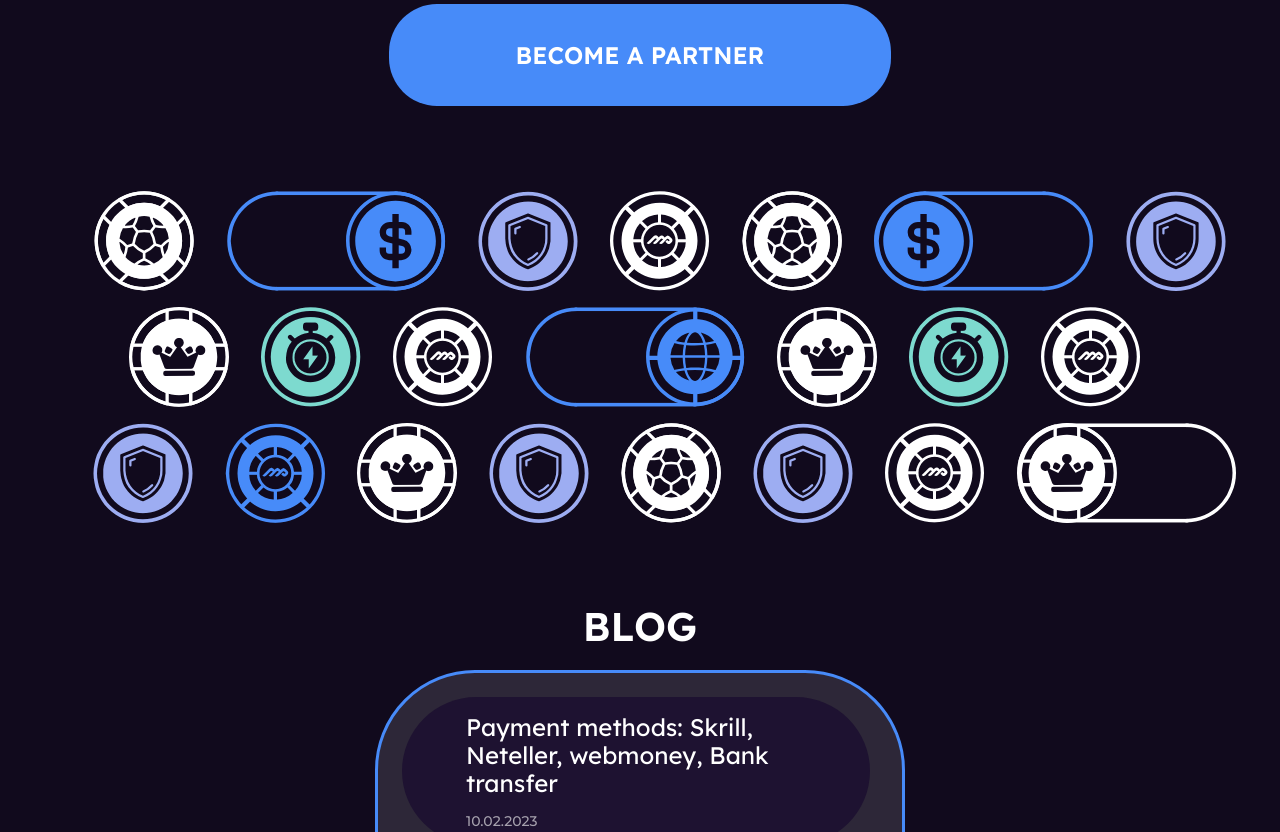
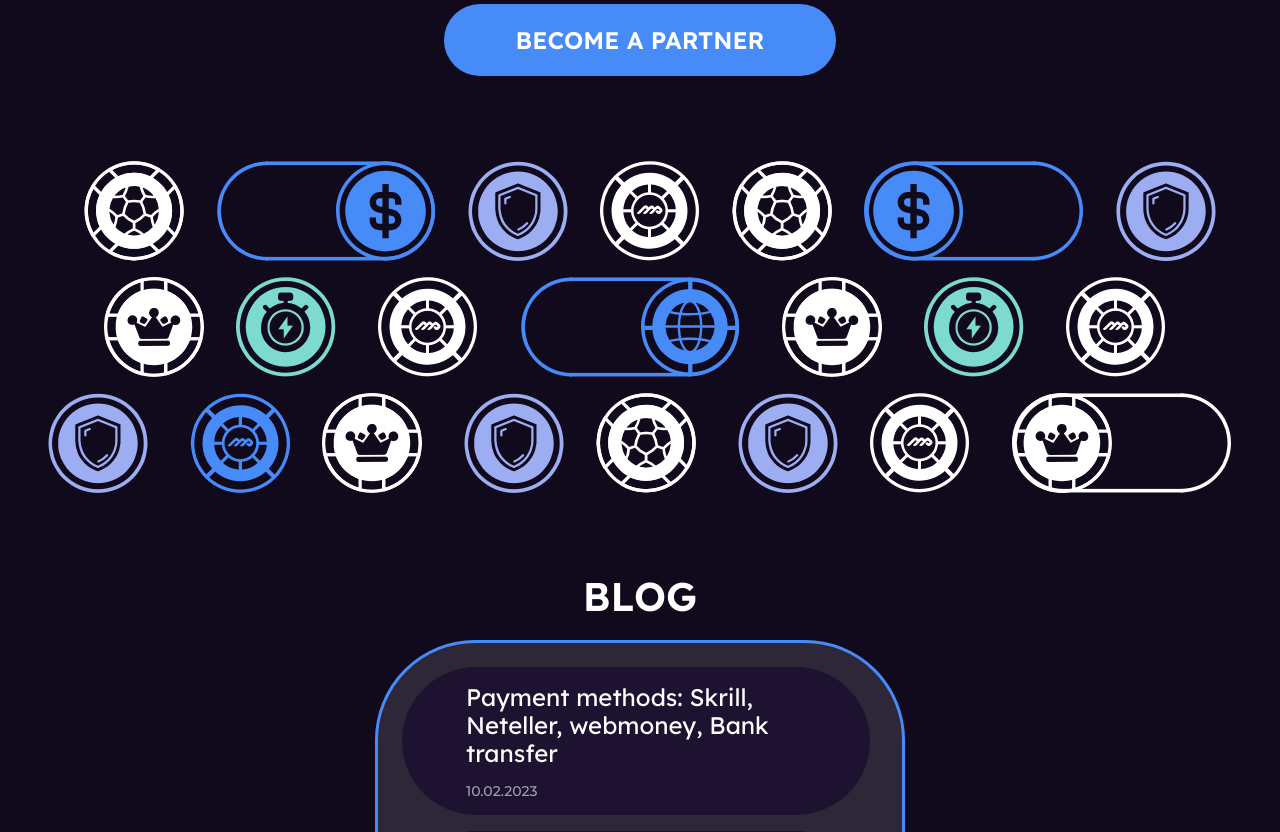
Before and after one commit to Yauhen-Kuntsevich/gambling-house, a plain HTML site: page index.html in a window 1280 px wide. Shown: the part 459-1291 px from the top of the page. Drawn offline with Linux system fonts and the light colour scheme.

Commit message:
UI fixes

```diff
--- a/index.html
+++ b/index.html
@@ -172,7 +172,7 @@
                 />
               </div>
               <img
-                class="chip-image"
+                class="chip-image additional-margin"
                 src="./images/chips/soccer-chip.svg"
                 alt="Soccer chip icon"
                 width="100"
@@ -181,27 +181,27 @@
             </div>
             <div class="chips-line-second">
               <img
-                class="chip-image"
+                class="chip-image additional-margin"
                 src="./images/chips/m-chip.svg"
                 alt="M-like chip icon"
                 width="100"
                 height="100"
               />
               <img
-                class="chip-image"
+                class="chip-image additional-margin"
                 src="./images/chips/timer-chip.svg"
                 alt="Timer chip icon"
                 width="100"
                 height="100"
               />
               <img
-                class="chip-image"
+                class="chip-image additional-margin"
                 src="./images/chips/crown-chip.svg"
                 alt="Crown chip icon"
                 width="100"
                 height="100"
               />
-              <div class="chip-slider">
+              <div class="chip-slider additional-margin">
                 <img
                   class="chip-image down-moving"
                   src="./images/chips/world-chip.svg"
@@ -211,7 +211,7 @@
                 />
               </div>
               <img
-                class="chip-image"
+                class="chip-image additional-margin"
                 src="./images/chips/m-chip.svg"
                 alt="M-like chip icon"
                 width="100"
@@ -233,7 +233,7 @@
               />
             </div>
             <div class="chips-line-third">
-              <div class="chip-slider white-border">
+              <div class="chip-slider white-border additional-margin">
                 <img
                   class="chip-image up-moving"
                   src="./images/chips/crown-chip.svg"
@@ -250,7 +250,7 @@
                 height="100"
               />
               <img
-                class="chip-image"
+                class="chip-image additional-margin"
                 src="./images/chips/shield-chip.svg"
                 alt="Shield chip icon"
                 width="100"
@@ -264,7 +264,7 @@
                 height="100"
               />
               <img
-                class="chip-image"
+                class="chip-image additional-margin"
                 src="./images/chips/shield-chip.svg"
                 alt="Shield chip icon"
                 width="100"
@@ -278,7 +278,7 @@
                 height="100"
               />
               <img
-                class="chip-image"
+                class="chip-image additional-margin"
                 src="./images/chips/m-blue-chip.svg"
                 alt="M-like chip icon"
                 width="100"
--- a/styles/styles.css
+++ b/styles/styles.css
@@ -389,7 +389,6 @@ h6 {
 .hero-banner {
   margin-top: 296px;
   width: 670px;
-  z-index: 3;
 }
 
 .hero-banner-header {
@@ -432,6 +431,7 @@ h6 {
   width: 100%;
   height: 100%;
   padding: 20px 72px;
+  border-radius: inherit;
 }
 
 .partner-button-text {
@@ -461,6 +461,7 @@ h6 {
 
 .chips-line-first {
   margin-top: -40px;
+  margin-bottom: -30px;
 }
 
 .chips-line-second {
@@ -469,6 +470,7 @@ h6 {
 
 .chips-line-third {
   margin-top: -50px;
+  margin-bottom: -50px;
 }
 
 .chip-slider {
@@ -501,6 +503,10 @@ h6 {
   animation-duration: 5s;
   animation-iteration-count: infinite;
   animation-timing-function: ease-in-out;
+}
+
+.additional-margin {
+  margin-bottom: 10px;
 }
 
 .blog {
@@ -714,12 +720,15 @@ h6 {
     background-color: var(--color-light-blue);
   }
 
-  .hero-banner-partner-button:hover {
-    color: var(--color-dark-blue);
+  .mobile-burger-button:hover .burger-line {
     background-color: var(--color-light-blue);
   }
 
   .partner-button-link:hover {
+    background-color: var(--color-light-blue);
+  }
+
+  .partner-button-link:hover .partner-button-text {
     color: var(--color-dark-blue);
   }
 
@@ -774,7 +783,7 @@ h6 {
     margin-bottom: 24px;
   }
 
-  .hero-banner-partner-button {
+  .hero-banner-partner-link {
     padding: 15px 55px;
   }
 
@@ -804,7 +813,7 @@ h6 {
     }
 
     50% {
-      top: calc(100% - 100px);
+      top: 120px;
       rotate: 360deg;
     }
 
@@ -877,6 +886,10 @@ h6 {
     line-height: 26px;
     text-align: center;
     margin-bottom: 24px;
+  }
+
+  .partner-button-link {
+    padding: 15px 55px;
   }
 
   .partner-button-text {
@@ -955,20 +968,6 @@ h6 {
     height: 27px;
   }
 
-  @keyframes chips-down-moving {
-    0% {
-      top: 0;
-    }
-
-    50% {
-      top: calc(100% - 50px);
-    }
-
-    100% {
-      top: 0;
-    }
-  }
-
   .footer {
     height: auto;
     align-items: flex-start;
@@ -984,17 +983,37 @@ h6 {
     align-items: flex-start;
   }
 
+  @keyframes chips-down-moving {
+    0% {
+      top: 0;
+      rotate: 0;
+    }
+
+    50% {
+      top: 60px;
+      rotate: -180deg;
+    }
+
+    100% {
+      top: 0;
+      rotate: 0;
+    }
+  }
+
   @keyframes chips-up-moving {
     0% {
       bottom: 0;
+      rotate: 0;
     }
 
     50% {
-      bottom: calc(100% - 50px);
+      bottom: 60px;
+      rotate: -180deg;
     }
 
     100% {
       bottom: 0;
+      rotate: 0;
     }
   }
 }
```
